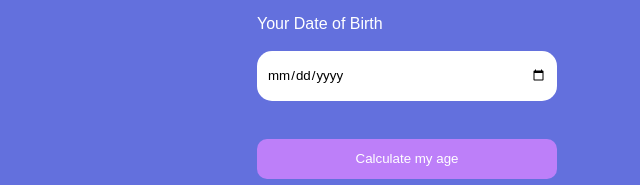
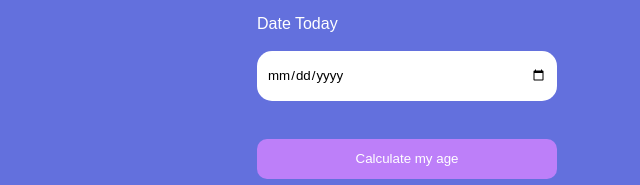
Before and after one commit to muneeb012/agecalculater.github.io, a plain HTML site: page index.html in a window 1280 px wide. Shown: the part 210-395 px from the top of the page, 233-873 px from the left. Drawn offline with Linux system fonts and the light colour scheme.

Commit message:
Update index.html

```diff
--- a/index.html
+++ b/index.html
@@ -27,7 +27,7 @@
         <input type="date" id="dob1" value="">
         <br>
         <br>
-        <label for="year">Your Date of Birth</label>
+     <label for="year">Date Today</label>
         <br>
         <br>
           <input type="date" id="dob2" value="">
```
